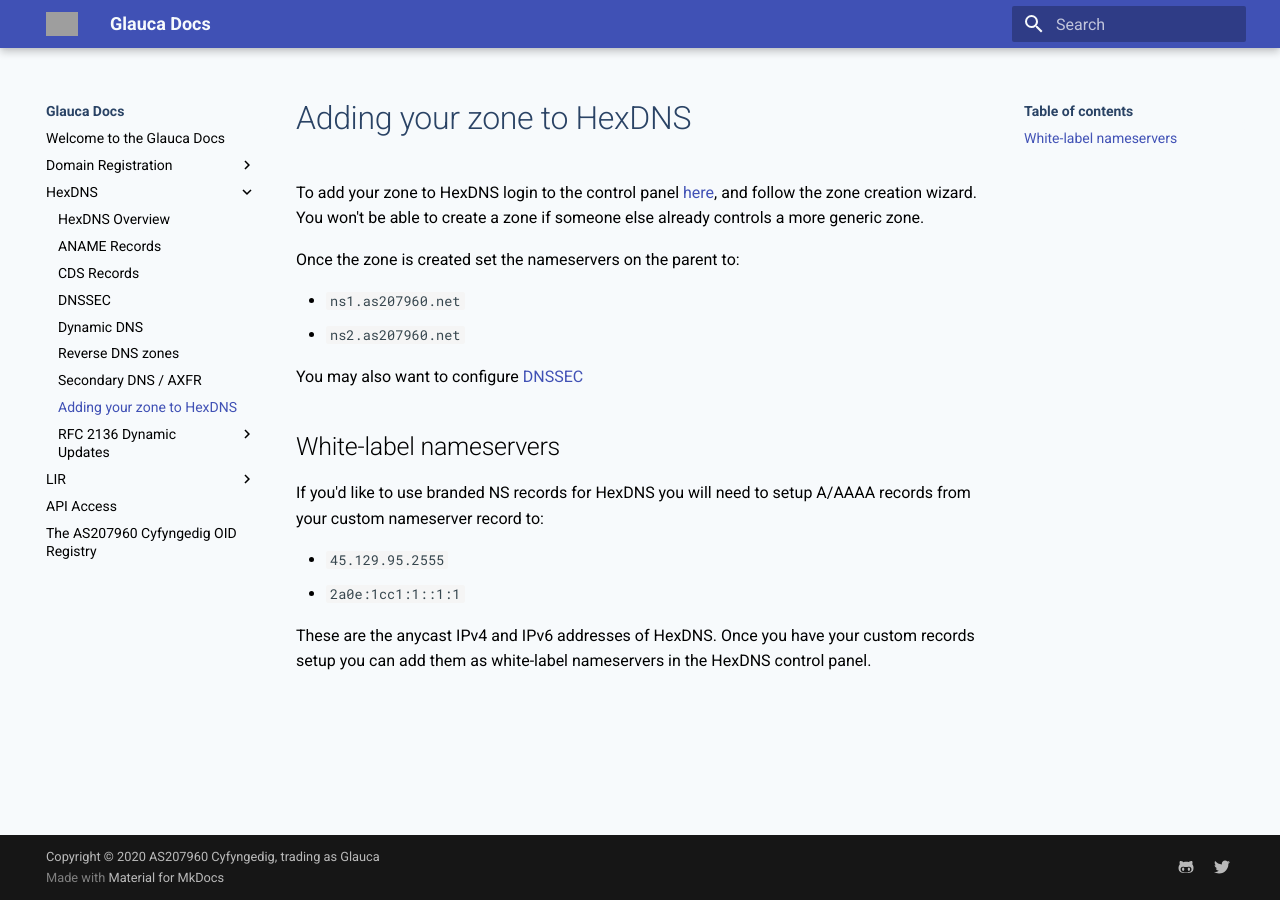
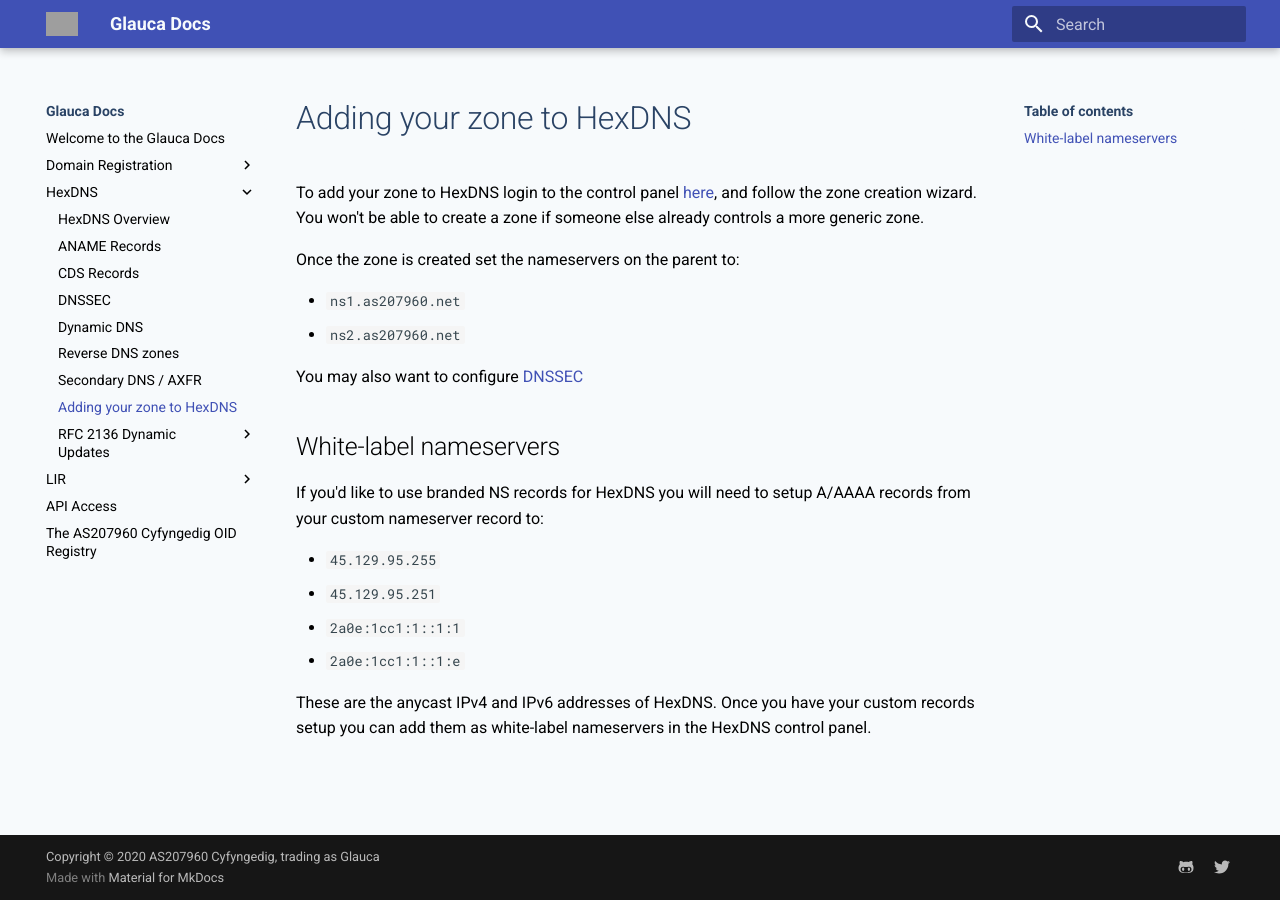
Before and after one commit to AS207960/docs, an MkDocs documentation site: the page built from docs/hexdns/setup.md, in a window 1280 px wide. Built offline with MkDocs 1.6.1 and Material for MkDocs 9.7.7, drawn with Linux system fonts in a browser that asks for light colours; grey boxes are pictures that could not be loaded.

Commit message:
fix typo

```diff
--- a/docs/hexdns/setup.md
+++ b/docs/hexdns/setup.md
@@ -16,8 +16,10 @@
 If you'd like to use branded NS records for HexDNS you will need to setup A/AAAA records
 from your custom nameserver record to:
 
-- `45.129.95.2555`
+- `45.129.95.255`
+- `45.129.95.251`
 - `2a0e:1cc1:1::1:1`
+- `2a0e:1cc1:1::1:e`
 
 These are the anycast IPv4 and IPv6 addresses of HexDNS. Once you have your custom records
 setup you can add them as white-label nameservers in the HexDNS control panel.
```
Also changed, not shown: docs/domains/.pages.
